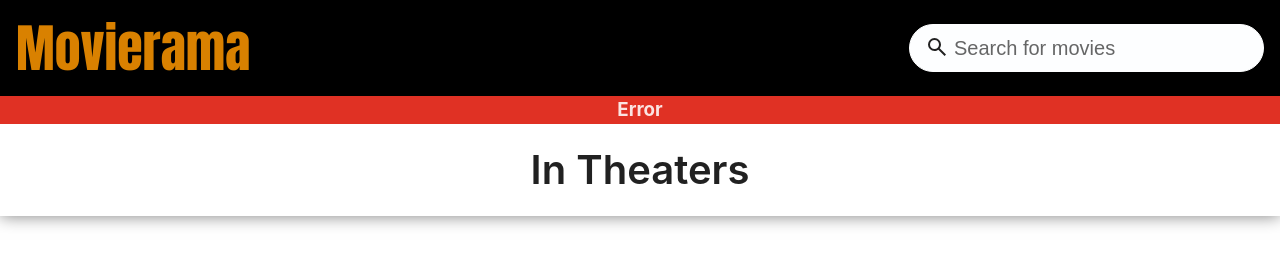
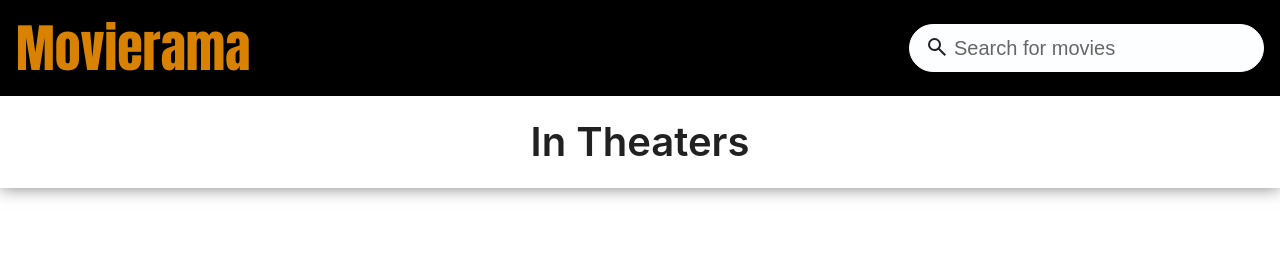
Before and after one commit to felagund1789/movierama, a website built with Vite: page index.html in a window 1280 px wide. Built offline with nearby package versions, Linux system fonts and the light colour scheme; no server answers.

Commit message:
Hide the error message div when the app loads

```diff
--- a/index.html
+++ b/index.html
@@ -98,7 +98,7 @@
     </div>
   </header>
   <main class="content">
-    <h3 id="error-message" class="error-message">Error</h3>
+    <h3 id="error-message" class="error-message" style="display: none;">Error</h3>
     <h2 id="page-title" class="page-title">In Theaters</h2>
     <div class="results"></div>
   </main>
```
